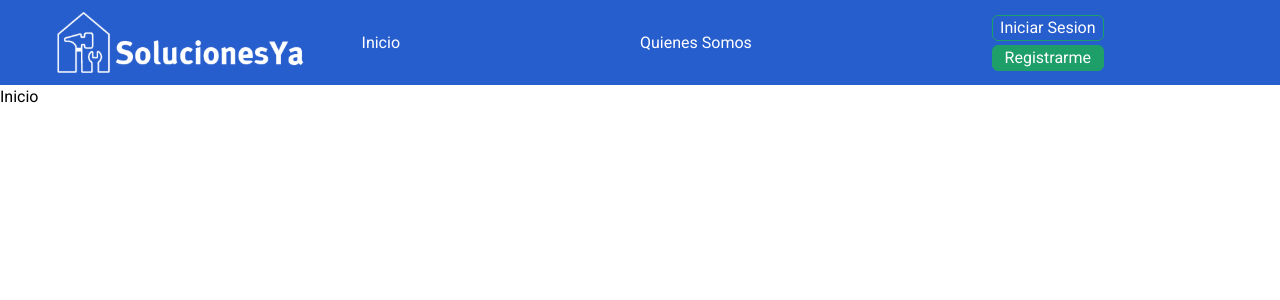
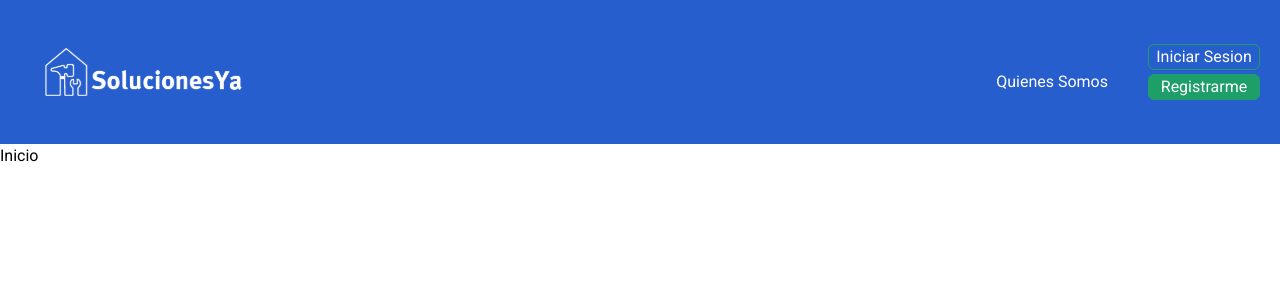
Before and after one commit to No-Country/S6-G03, a React (Vite) app in the folder frontend/: page / in a window 1280 px wide. Shown: the top 300 px of the page. Built offline with nearby package versions, Linux system fonts and the light colour scheme.

Commit message:
styling changes

```diff
--- /dev/null
+++ b/frontend/src/components/Navbar/Navbar.css
@@ -0,0 +1,4 @@
+.navbar {
+/* width: 1280px; */
+height: 144px;
+}
--- a/frontend/src/components/Navbar/Navbar.jsx
+++ b/frontend/src/components/Navbar/Navbar.jsx
@@ -1,6 +1,7 @@
 import React from "react";
 import { useEffect, useState } from "react";
 import { Navigate, useNavigate, Link } from "react-router-dom";
+import "./Navbar.css";
 
 const Navbar = () => {
   const navigate = useNavigate();
@@ -40,18 +41,20 @@ const Navbar = () => {
 
   return (
     <>
-      <nav className=" flex justify-around bg-blue-primary py-3 items-center text-white  ">
-        <div className=" flex md:mx-auto">
-          <img  src="/brand-logo.svg" alt="Logo" />
-        </div>
-        <a href="" className="flex md:mr-60">
+      <nav className="px-5 navbar justify-between flex   bg-blue-primary py-3 items-center text-white  ">
+        <Link to="/"><div className=" flex justify-start w-4/5  md:mx-auto">
+          <img  src="/brand-logo.svg" alt="Logo" className="brand-logo  " />
+        </div></Link>
+
+        {/* <a href="" className="flex md:mr-60">
           Inicio
-        </a>
-        <div className="w-1/2 flex">
-          <div className="flex items-center">
-            <a href="" className="md:mr-60">
+        </a> */}
+        <div className=" flex justify-end">
+          <div className="flex items-center mt-5">
+            <a href="" className="md:mr-30 sm:mr-10">
               Quienes Somos
             </a>
+
           </div>
 
          {user?
```
